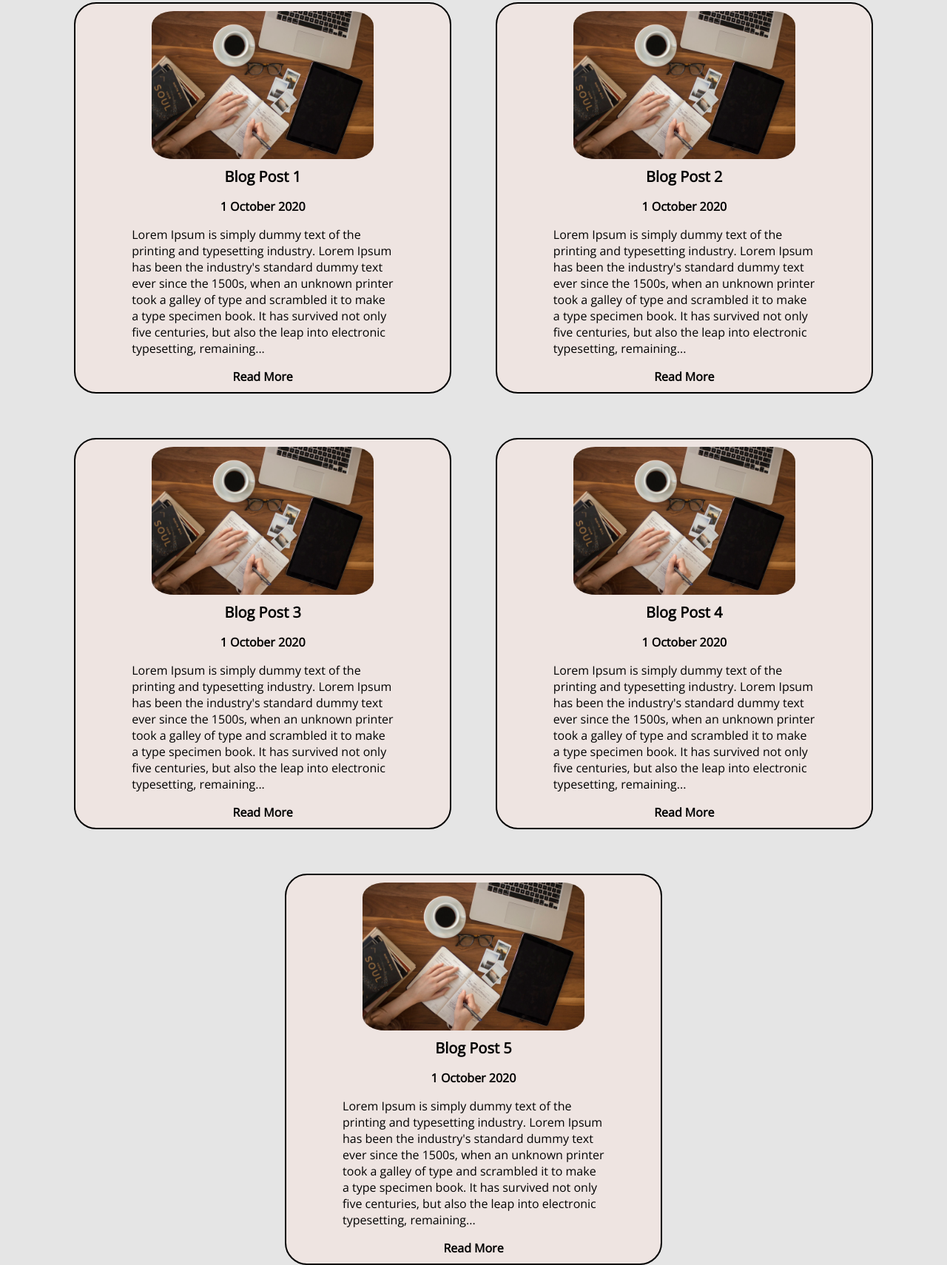
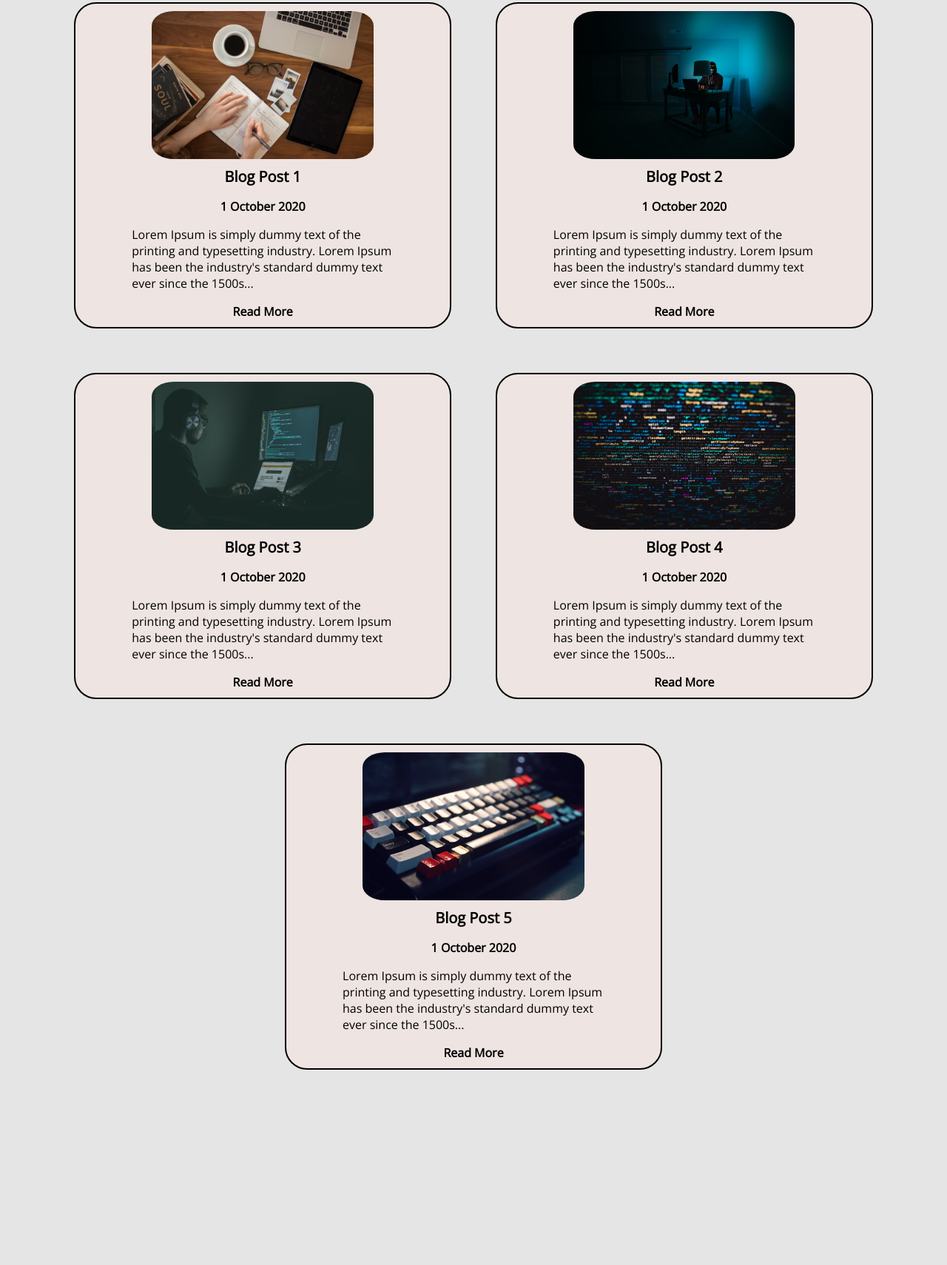
Before and after one commit to brianqhe/portfolio-website, a plain HTML site: page src/pages/blog.html in a window 1280 px wide. Shown: the part 176-1886 px from the top of the page at 74% size. After the commit the page ends 1702 px from the top, so only its background shows below. Drawn offline with nearby package versions, Linux system fonts and the light colour scheme.

Commit message:
updated blog images and wireframe

```diff
--- a/src/pages/blog.html
+++ b/src/pages/blog.html
@@ -13,7 +13,7 @@
 <body>
     <header class="navbar">
         <div class="navbar-home">
-            <a href="index.html">
+            <a href="../index.html">
                 <img src="../images/BQH-logo.png" alt="navbar-logo" class="navbar-logo">
             </a>
             <h1 class="navbar-title">Brian Q He</h1>
@@ -34,55 +34,43 @@
             <h4 class="blog-date">1 October 2020</h4>
             <p class="blog-post-preview">Lorem Ipsum is simply dummy text of the printing and typesetting industry.
                 Lorem Ipsum has been the
-                industry's standard dummy text ever since the 1500s, when an unknown printer took a galley of type and
-                scrambled it to make a type specimen book. It has survived not only five centuries, but also the leap
-                into electronic typesetting, remaining...</p>
+                industry's standard dummy text ever since the 1500s...</p>
             <a href="blog-posts/blogpost1.html" class="read-more-link">Read More</a>
         </div>
         <div class="blog-post">
-            <img src="../images/blog-photo-1.jpg" class="blog-photo" alt="photo-of-working-table">
+            <img src="../images/blog-photo-2.jpg" class="blog-photo" alt="photo-of-working-table">
             <a href="blog-posts/blogpost2.html" class="blog-links">Blog Post 2</a>
             <h4 class="blog-date">1 October 2020</h4>
             <p class="blog-post-preview">Lorem Ipsum is simply dummy text of the printing and typesetting industry.
                 Lorem Ipsum has been the
-                industry's standard dummy text ever since the 1500s, when an unknown printer took a galley of type and
-                scrambled it to make a type specimen book. It has survived not only five centuries, but also the leap
-                into electronic typesetting, remaining...</p>
+                industry's standard dummy text ever since the 1500s...</p>
             <a href="blog-posts/blogpost2.html" class="read-more-link">Read More</a>
         </div>
         <div class="blog-post">
-            <img src="../images/blog-photo-1.jpg" class="blog-photo" alt="photo-of-working-table">
+            <img src="../images/blog-photo-3.jpg" class="blog-photo" alt="photo-of-working-table">
             <a href="blog-posts/blogpost3.html" class="blog-links">Blog Post 3</a>
             <h4 class="blog-date">1 October 2020</h4>
             <p class="blog-post-preview">Lorem Ipsum is simply dummy text of the printing and typesetting industry.
                 Lorem Ipsum has been the
-                industry's standard dummy text ever since the 1500s, when an unknown printer took a galley of type and
-                scrambled it to make a type specimen book. It has survived not only five centuries, but also the leap
-                into electronic typesetting, remaining...</p>
+                industry's standard dummy text ever since the 1500s...</p>
             <a href="blog-posts/blogpost3.html" class="read-more-link">Read More</a>
         </div>
         <div class="blog-post">
-            <img src="../images/blog-photo-1.jpg" class="blog-photo" alt="photo-of-working-table">
+            <img src="../images/blog-photo-4.jpg" class="blog-photo" alt="photo-of-working-table">
             <a href="blog-posts/blogpost4.html" class="blog-links">Blog Post 4</a>
             <h4 class="blog-date">1 October 2020</h4>
             <p class="blog-post-preview">Lorem Ipsum is simply dummy text of the printing and typesetting industry.
                 Lorem Ipsum has been the
-                industry's standard dummy text ever since the 1500s, when an unknown printer took a galley of type and
-                scrambled it to make a type specimen book. It has survived not only five centuries, but also the leap
-                into electronic typesetting, remaining...</p>
+                industry's standard dummy text ever since the 1500s...</p>
             <a href="blog-posts/blogpost4.html" class="read-more-link">Read More</a>
         </div>
         <div class="blog-post">
-            <img src="../images/blog-photo-1.jpg" class="blog-photo" alt="photo-of-working-table">
+            <img src="../images/blog-photo-5.jpg" class="blog-photo" alt="photo-of-working-table">
             <a href="blog-posts/blogpost5.html" class="blog-links">Blog Post 5</a>
             <h4 class="blog-date">1 October 2020</h4>
             <p class="blog-post-preview">Lorem Ipsum is simply dummy text of the printing and typesetting industry.
                  Lorem Ipsum has been the
-                industry's standard dummy text ever since the 1500s, when an unknown printer took a galley of type
-                and
-                scrambled it to make a type specimen book. It has survived not only five centuries, but also the
-                leap
-                into electronic typesetting, remaining...</p>
+                industry's standard dummy text ever since the 1500s...</p>
             <a href="blog-posts/blogpost5.html" class="read-more-link">Read More</a>
         </div>
     </main>
--- a/src/styles/style.scss
+++ b/src/styles/style.scss
@@ -80,7 +80,8 @@ main {
 }
 
 #introduction-content {
-    padding: 20px;
+    font-size: 20px;
+    padding: 30px;
 }
 
 #front-page-introduction {
@@ -402,6 +403,7 @@ textarea {
         flex-direction: column;
         justify-content: center;
         align-items: center;
+        font-size: 15px;
     }
 
     #skills-content {
@@ -589,4 +591,8 @@ textarea {
         width: 99%;
     }
 
+    #introduction-content {
+        font-size: 20px;
+    }
+
 }
```
Also changed, not shown: src/pages/about.html (+1 -1 lines), src/pages/blog-posts/blogpost1.html (+1 -1 lines), src/pages/blog-posts/blogpost2.html (+2 -2 lines), src/pages/blog-posts/blogpost3.html (+2 -2 lines), src/pages/blog-posts/blogpost4.html (+2 -2 lines), src/pages/blog-posts/blogpost5.html (+2 -2 lines), src/pages/contact.html (+1 -1 lines), src/pages/experience.html (+1 -1 lines), src/images/blog-photo-2.jpg (added), src/images/blog-photo-3.jpg (added), src/images/blog-photo-4.jpg (added), src/images/blog-photo-5.jpg (added), src/styles/style.css, 2 other files.
